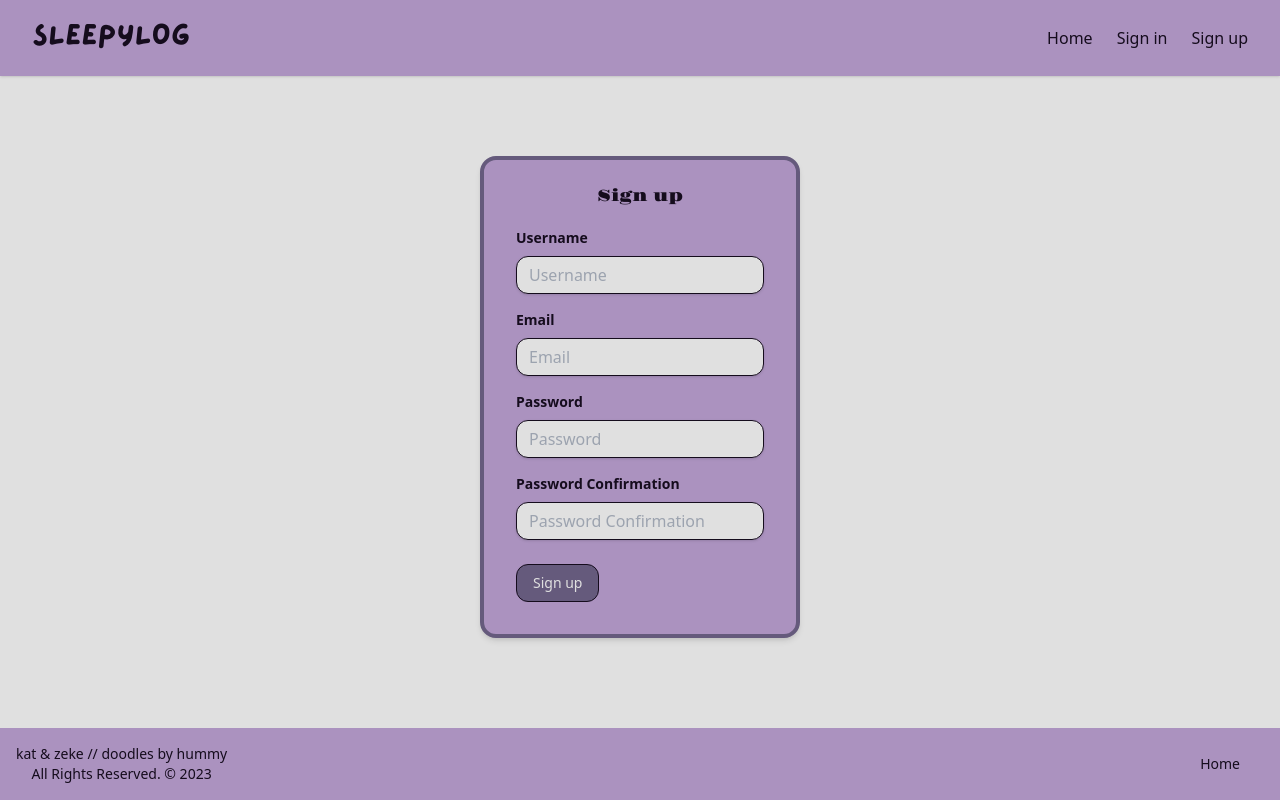
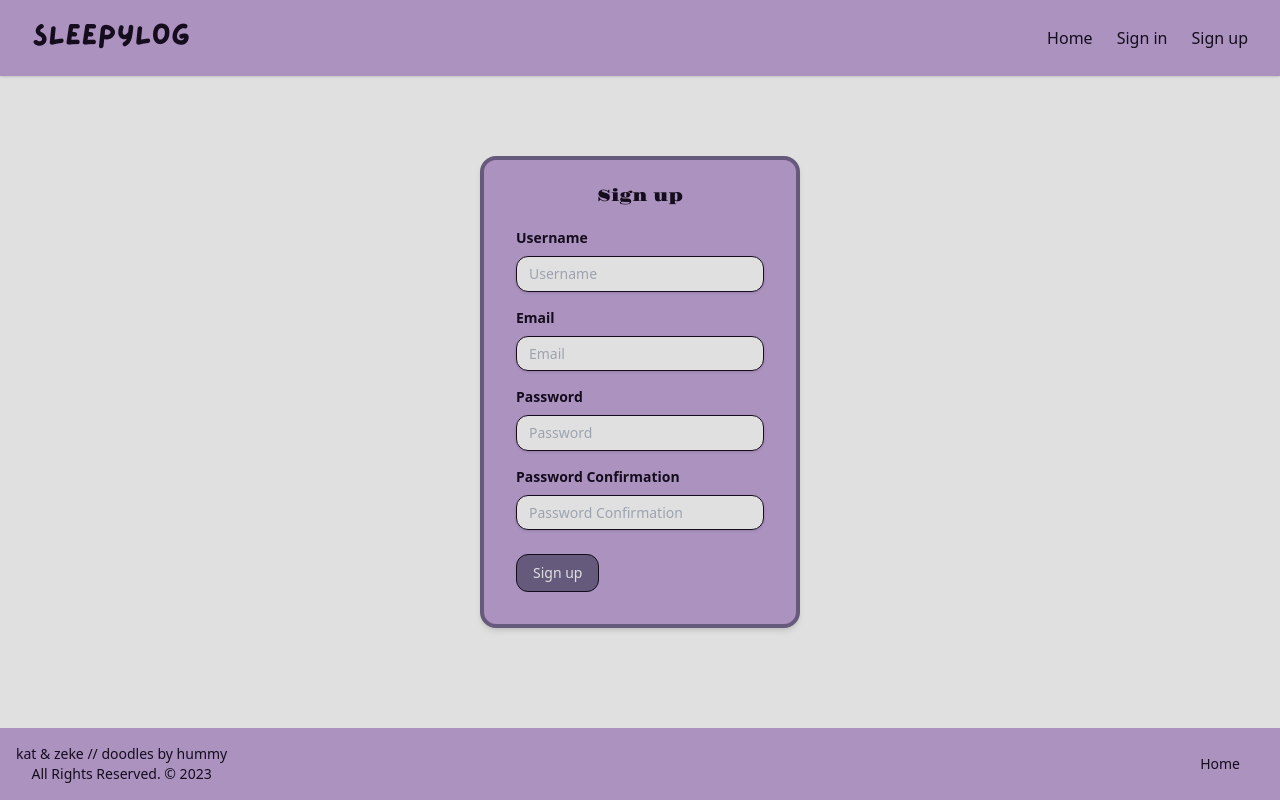
Before and after one commit to artem-ine/sleepylog, a React (Vite) app in the folder frontend/: page / in a window 1280 px wide. Built offline with nearby package versions, Linux system fonts and the light colour scheme.

Commit message:
text sizing

```diff
--- a/frontend/src/components/SignupForm.jsx
+++ b/frontend/src/components/SignupForm.jsx
@@ -37,7 +37,7 @@ function SignupForm() {
               Username
             </label>
             <input
-              className="bg-white shadow appearance-none border rounded-xl w-full py-2 px-3 text-black leading-tight focus:outline-none focus:shadow-outline"
+              className="bg-white shadow appearance-none border rounded-xl w-full py-2 px-3 text-black text-sm leading-tight focus:outline-none focus:shadow-outline"
               id="username"
               type="text"
               placeholder="Username"
@@ -50,7 +50,7 @@ function SignupForm() {
               Email
             </label>
             <input
-              className="bg-white shadow appearance-none border rounded-xl w-full py-2 px-3 text-black leading-tight focus:outline-none focus:shadow-outline"
+              className="bg-white shadow appearance-none border rounded-xl w-full py-2 px-3 text-black text-sm leading-tight focus:outline-none focus:shadow-outline"
               id="email"
               type="email"
               placeholder="Email"
@@ -63,7 +63,7 @@ function SignupForm() {
               Password
             </label>
             <input
-              className="bg-white shadow appearance-none border rounded-xl w-full py-2 px-3 text-black leading-tight focus:outline-none focus:shadow-outline"
+              className="bg-white shadow appearance-none border rounded-xl w-full py-2 px-3 text-black text-sm leading-tight focus:outline-none focus:shadow-outline"
               id="password"
               type="password"
               placeholder="Password"
@@ -76,7 +76,7 @@ function SignupForm() {
               Password Confirmation
             </label>
             <input
-              className="bg-white shadow appearance-none border rounded-xl w-full py-2 px-3 text-black leading-tight focus:outline-none focus:shadow-outline"
+              className="bg-white shadow appearance-none border rounded-xl w-full py-2 px-3 text-black text-sm leading-tight focus:outline-none focus:shadow-outline"
               id="password_Confirmation"
               type="password"
               placeholder="Password Confirmation"
```
